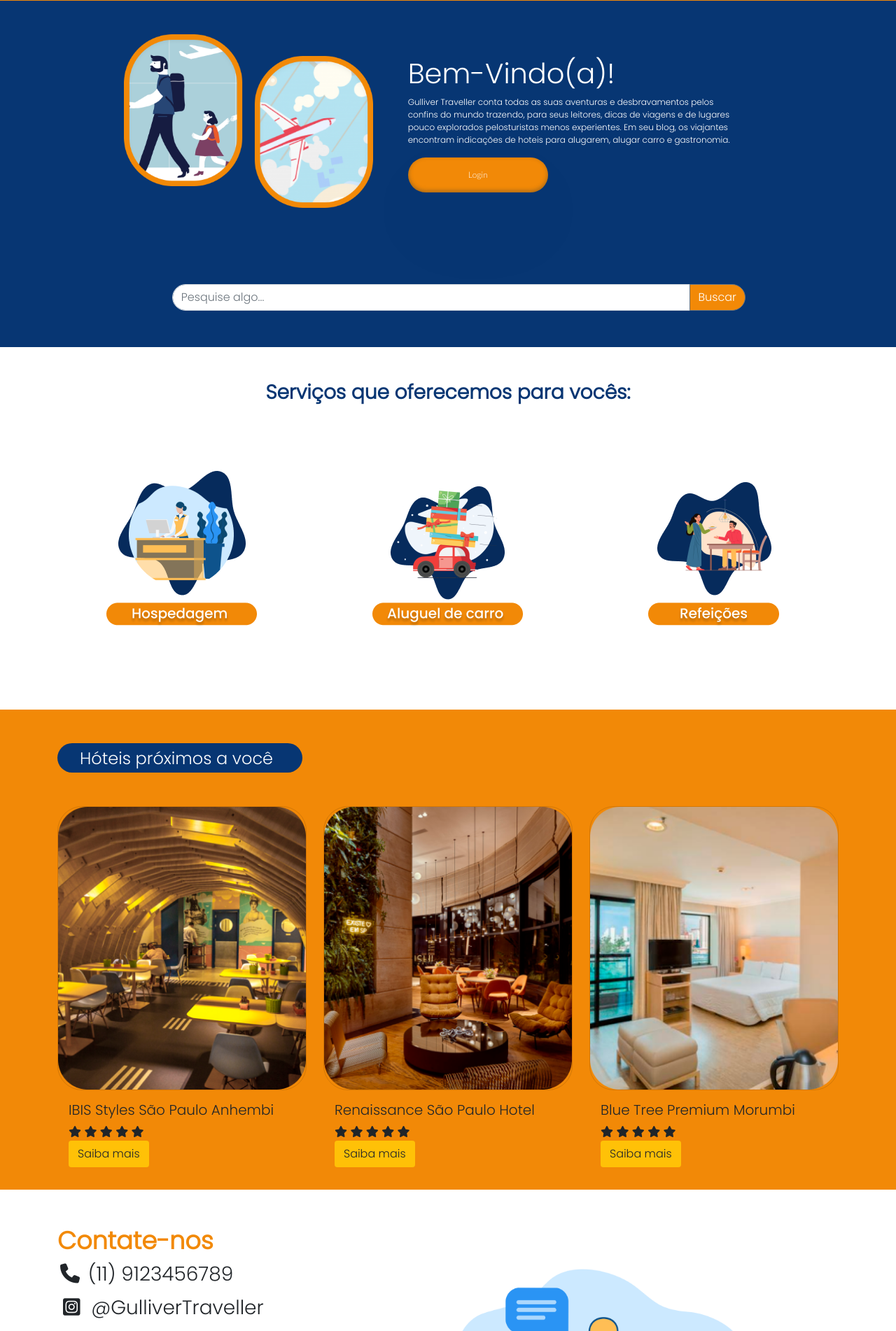
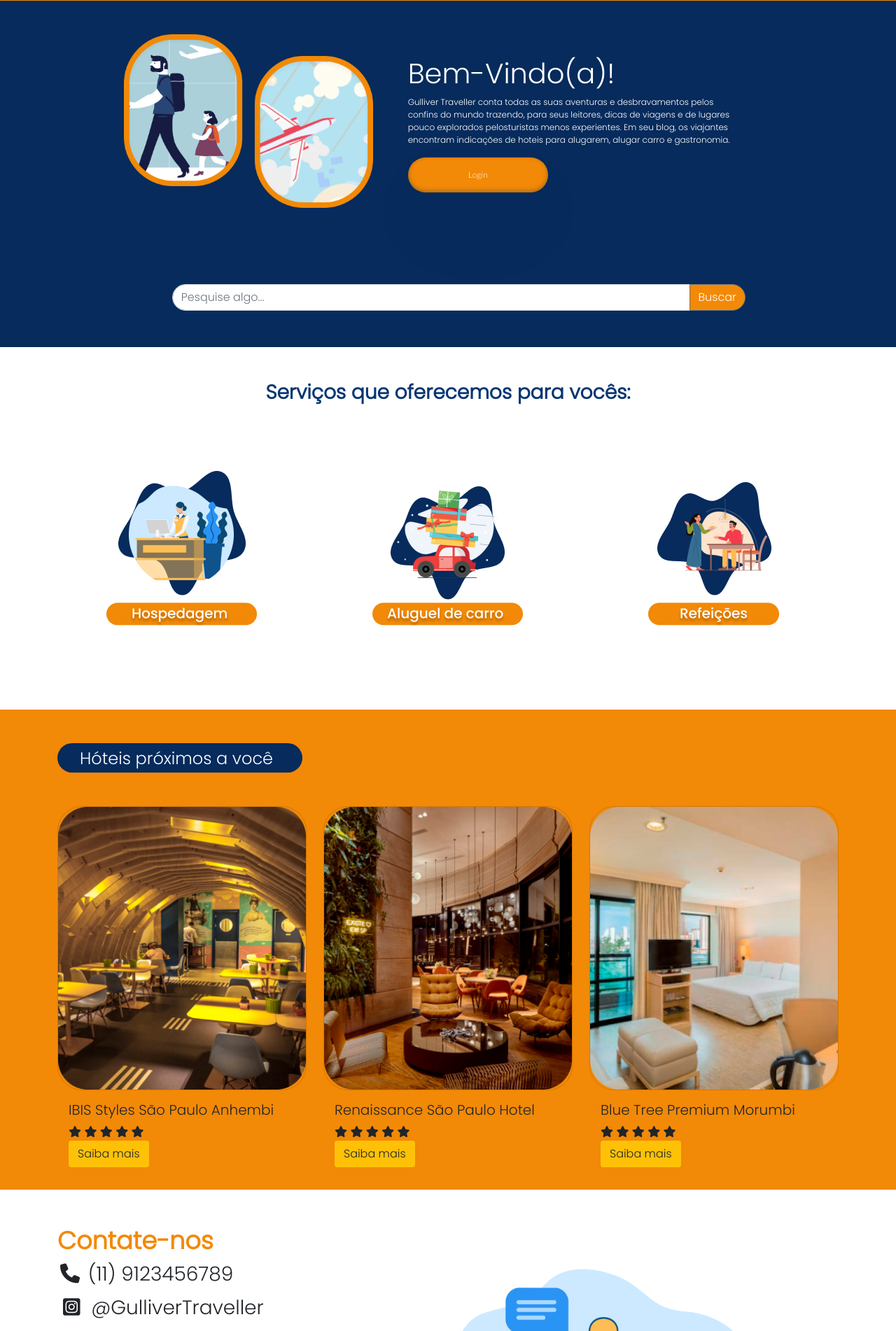
Before and after one commit to kevinsn/gulliver-traveller-bootstrap, a PHP site: page / in a window 1280 px wide. Shown: the part 325-2227 px from the top of the page at 70% size. Run offline with PHP 8.4, Linux system fonts and the light colour scheme; some libraries are stand-ins or nearby versions.

Commit message:
Ajuste cor e pasta

```diff
--- a/index.css
+++ b/css/style.css
@@ -1,8 +1,7 @@
 @import url('https://fonts.googleapis.com/css2?family=Lato:wght@300&family=Open+Sans:wght@300&family=Poppins:wght@300&family=Roboto:wght@300&display=swap');
 
 :root{
-
-    --blue-p: #073673;
+    --blue-p: #062B5C;
     --orange-p: #F28907;
     --white-p: #FFFFFF;
 }
--- a/index.html
+++ b/index.html
@@ -4,7 +4,7 @@
 <head>
   <meta charset="utf-8">
   <meta name="viewport" content="width=device-width, initial-scale=1">
-  <link rel="stylesheet" href="index.css">
+  <link rel="stylesheet" href="css/style.css">
   <link rel="preconnect" href="https://fonts.googleapis.com">
   <script src="https://cdn.jsdelivr.net/npm/bootstrap@5.1.3/dist/js/bootstrap.bundle.min.js"
     integrity="sha384-ka7Sk0Gln4gmtz2MlQnikT1wXgYsOg+OMhuP+IlRH9sENBO0LRn5q+8nbTov4+1p" crossorigin="anonymous">
```
